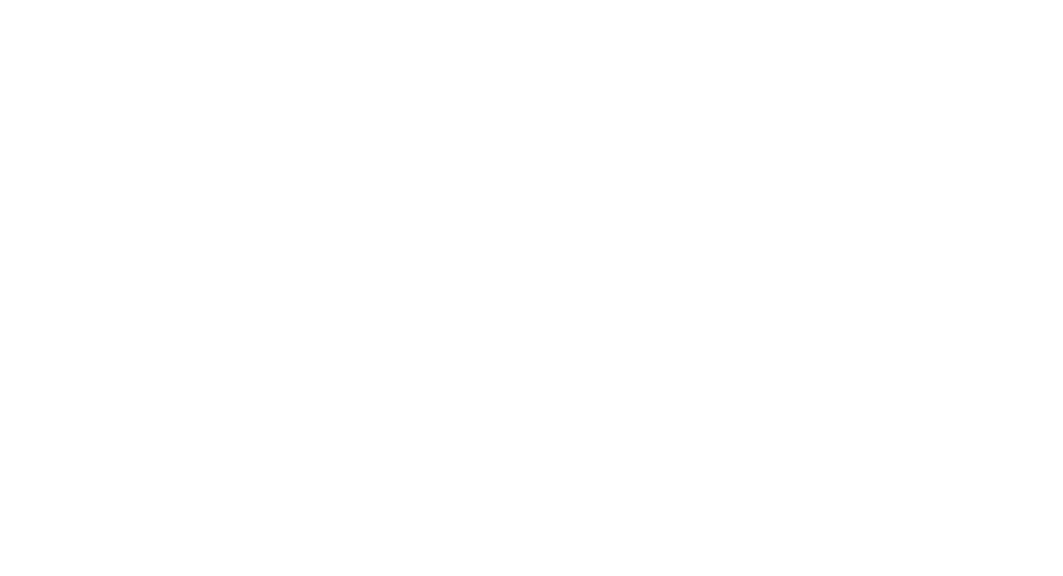
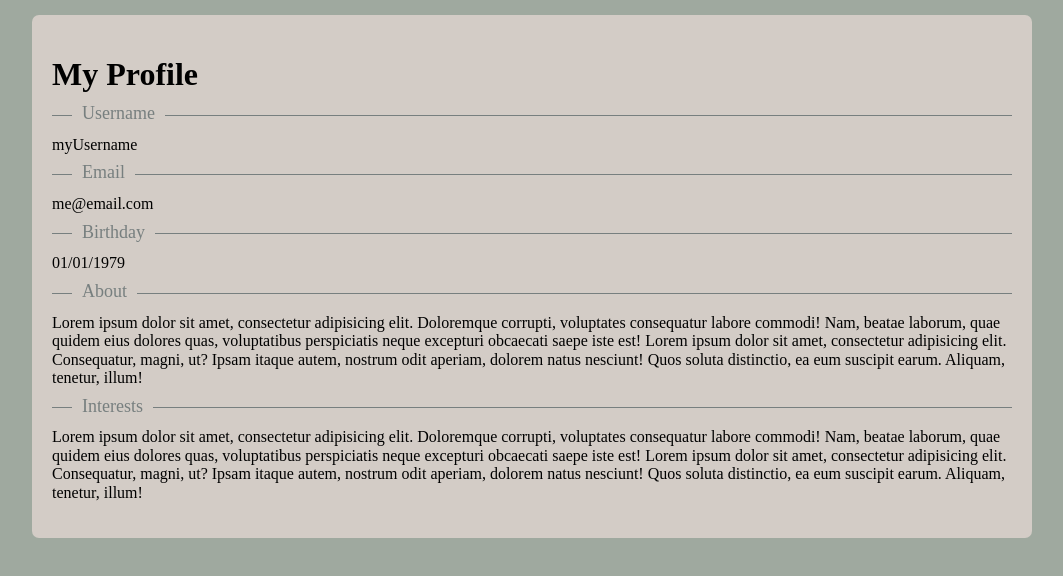
Before and after one commit to katewindy/refactoru-inplaceedit, a plain HTML site: page index.html in a window 1280 px wide. Shown: the whole page, without its empty margins (108-1171 px from the left). Drawn offline with nearby package versions, Linux system fonts and the light colour scheme.

Commit message:
Created page with editable text blocks

```diff
--- a/index.html
+++ b/index.html
@@ -2,11 +2,36 @@
 <html lang="en">
 <head>
   <meta charset="utf-8">
-  <title>Untitled</title>
+  <title>Edit in Place</title>
   <link rel="stylesheet" type="text/css" href="http://cdnjs.cloudflare.com/ajax/libs/normalize/3.0.1/normalize.min.css">
   <link rel="stylesheet" type="text/css" href="main.css">
 </head>
 <body>
+
+	<div class="container">
+		<h1>My Profile</h1>
+		<div class="titlestrike">
+			<h2 class="title">Username</h2>
+		</div>
+		<p class="textblock">myUsername</p>
+		<div class="titlestrike">
+			<h2 class="title">Email</h2>
+		</div>
+		<p class="textblock">me@email.com</p>
+		<div class="titlestrike">
+			<h2 class="title">Birthday</h2>
+		</div>
+		<p class="textblock">01/01/1979</p>
+		<div class="titlestrike">
+			<h2 class="title">About</h2>
+		</div>
+		<p class="textblock">Lorem ipsum dolor sit amet, consectetur adipisicing elit. Doloremque corrupti, voluptates consequatur labore commodi! Nam, beatae laborum, quae quidem eius dolores quas, voluptatibus perspiciatis neque excepturi obcaecati saepe iste est! Lorem ipsum dolor sit amet, consectetur adipisicing elit. Consequatur, magni, ut? Ipsam itaque autem, nostrum odit aperiam, dolorem natus nesciunt! Quos soluta distinctio, ea eum suscipit earum. Aliquam, tenetur, illum!</p>
+		<div class="titlestrike">
+			<h2 class="title">Interests</h2>
+		</div>
+		<p class="textblock">Lorem ipsum dolor sit amet, consectetur adipisicing elit. Doloremque corrupti, voluptates consequatur labore commodi! Nam, beatae laborum, quae quidem eius dolores quas, voluptatibus perspiciatis neque excepturi obcaecati saepe iste est! Lorem ipsum dolor sit amet, consectetur adipisicing elit. Consequatur, magni, ut? Ipsam itaque autem, nostrum odit aperiam, dolorem natus nesciunt! Quos soluta distinctio, ea eum suscipit earum. Aliquam, tenetur, illum!</p>
+	</div>
+
 
 	<script src="http://cdnjs.cloudflare.com/ajax/libs/jquery/2.0.3/jquery.min.js"></script>
 	<script src="main.js"></script>
--- a/main.css
+++ b/main.css
@@ -0,0 +1,36 @@
+body {
+	background: #9FA99F;
+}
+
+/*styling for the line through section titles*/
+.titlestrike {
+	height: 1px;
+	background: #777F7F;
+	margin-top: 20px;
+	margin-bottom: 20px;
+
+}
+/*styling for said section titles*/
+.title {
+	color: #777F7F;
+	font-size: 18px;
+	font-weight: normal;
+	background: #D3CCC6;
+	position: relative;
+	top: -0.65em;
+	left: 20px;
+	display: inline;
+	padding: 0px 10px;
+}
+
+
+.container {
+	width: 75%;
+	position: relative;
+	margin: auto;
+	padding: 20px;
+	background:#D3CCC6;
+	margin-top: 15px;
+	margin-bottom: 15px;
+	border-radius: 7px;
+}
--- a/main.js
+++ b/main.js
@@ -1,3 +1,23 @@
-$(document).on('ready', function() {
+$(document).ready(function(){
+
+	$(document).on('click', '.textblock', function(e){
+		var editbox = $('<textarea class="textarea" style="width: 100%"></textarea>');
+		var original = $(this).text();
+
+		$(this).replaceWith(editbox);
+		editbox.val(original);
+		$('textarea').focus();
+		// e.stopPropagation();
+
+		$(document).on('blur', '.textarea', function(){
+			var newtext = $(this).val();
+			var newparagraph = $('<p class="textblock"></p>');
+
+			newparagraph.text(newtext);
+			$(this).replaceWith(newparagraph);
+
+
+		});
+	});
 
 });
```
